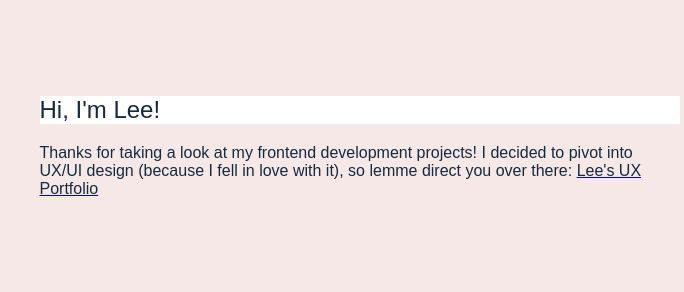
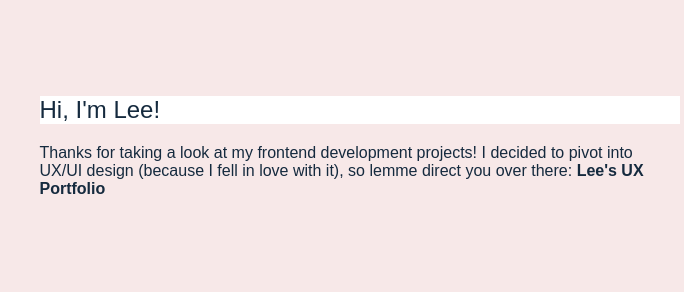
Before and after one commit to lee-oconnor/lee-oconnor-developer, a website built with Parcel: page index.html in a window 1280 px wide. Shown: the part 1590-1882 px from the top of the page, 42-726 px from the left. Built offline with nearby package versions, Linux system fonts and the light colour scheme; a web font is replaced by a local one.

Commit message:
Make text bold

```diff
--- a/css/main.css
+++ b/css/main.css
@@ -133,7 +133,13 @@ li:hover {
 }
 
 .ux-portfolio > span {
+  text-decoration: none;
   color: #152a3e;
+  font-weight: bold;
+}
+
+a {
+  text-decoration: none;
 }
 
 .ux-portfolio > a {
```
